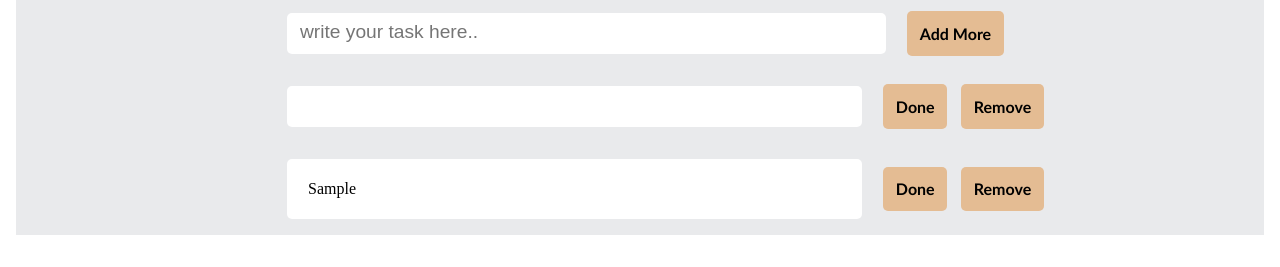
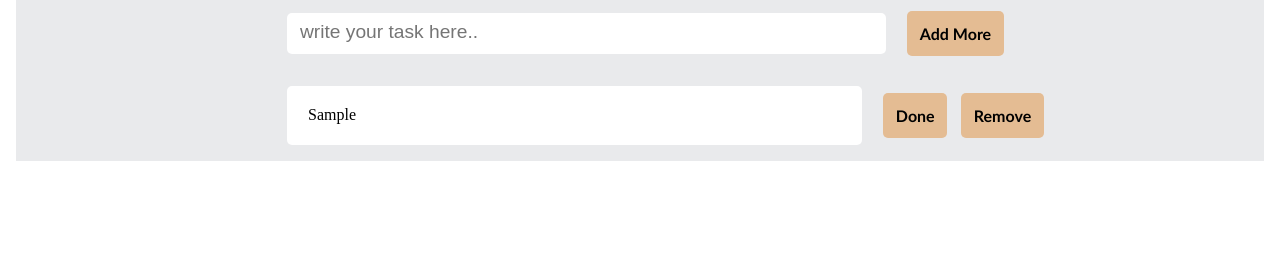
Before and after one commit to Hschaudhari/To_Do_list, a plain HTML site: page index.html in a window 1280 px wide. Both pictures are taken after typing "Sample" into the empty fields and a click on the button "Add More". Shown: the part 650-917 px from the top of the page. After the commit the page ends 843 px from the top, so only its background shows below. Drawn offline with Linux system fonts and the light colour scheme.

Commit message:
some files are modified

```diff
--- a/index.html
+++ b/index.html
@@ -24,13 +24,13 @@
     </form>
     <div class="container">
         <ul class="li-item">
-            <li>
+            <!-- <li>
                 <span class="text"></span>
                 <div>
                     <button class="btn done li-btn1">Done</button>
                     <button class="btn remove li-btn2">Remove</button>
                 </div>
-            </li>
+            </li> -->
 
         </ul>
     </div>
--- a/script.js
+++ b/script.js
@@ -1,40 +1,29 @@
-const addBtn = document.querySelector(".add-btn");
-const input = document.querySelector(".form-container input[type = 'text']");
-const ul = document.querySelector(".li-item")
-const doneBtn = document.querySelector(".li-btn1");
-const removeBtn = document.querySelector(".li-btn2");
-// console.log(doneBtn)
+const addBtn = document.querySelector(".btn");
+const input = document.querySelector(".form-todo input[type = 'text']");
+const ul = document.querySelector(".li-item");
+
 
 addBtn.addEventListener("click",(e)=>{
     e.preventDefault();
-    const newInput = input.value;
+    const inputValue = input.value;
     input.value = "";
     const liItem = document.createElement("li");
-    const newInnerHtml = `<span class="text">${newInput}</span>
+    const liInnerHtml = `<span class="text">${inputValue}</span>
     <div>
-        <button class="btn li-btn1">Done</button>
-        <button class="btn li-btn2">Remove</button>
-    </div>`;
-
-    liItem.innerHTML = newInnerHtml;
+        <button class="btn done li-btn1">Done</button>
+        <button class="btn remove li-btn2">Remove</button>
+    </div>`
+    liItem.innerHTML = liInnerHtml;
     ul.append(liItem);
-
-
-
-});
-
-
-ul.addEventListener("click", (e)=>{
-
-   if(e.target.classList.contains("done")){
+})
+ul.addEventListener("click",(e)=>{
+    if(e.target.classList.contains("li-btn1")){
         const liSpan = e.target.parentNode.previousElementSibling;
         liSpan.style.textDecoration = "line-through";
 
-   }
+    }
 
-   if(e.target.classList.contains("remove")){
-    const targetLi = e.target.parentNode.parentNode;
-    targetLi.remove();
-
-}
+    if(e.target.classList.contains("li-btn2")){
+        e.target.parentNode.parentNode.remove();
+    }
 })
```
